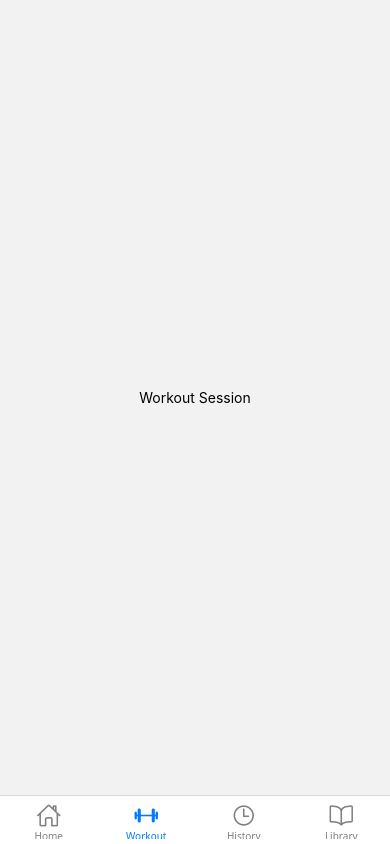
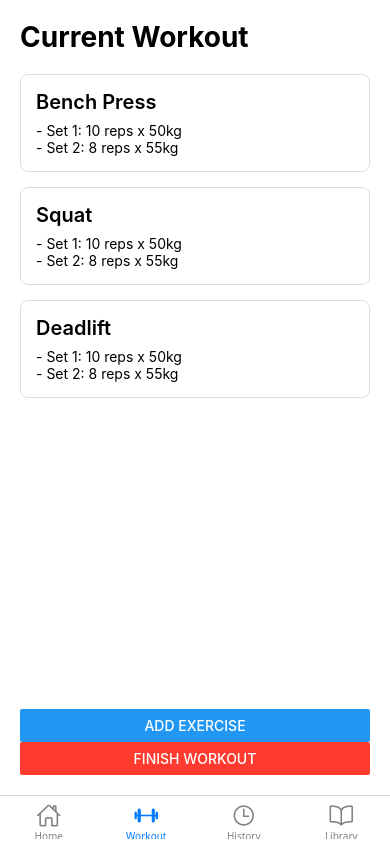
Before and after one commit to VinceAL-9/FreeFit-Logging-App, a React Native app: screen /Workout in a window 390 px wide. Built offline with nearby package versions, Linux system fonts and the light colour scheme.

Commit message:
Implement Workout Session Screen basic version

```diff
--- a/src/screens/WorkoutSessionScreen.tsx
+++ b/src/screens/WorkoutSessionScreen.tsx
@@ -1,9 +1,62 @@
-import { Text, View } from 'react-native';
+// src/screens/WorkoutSessionScreen.tsx
+import { useState } from 'react';
+import { Button, FlatList, StyleSheet, Text, View } from 'react-native';
 
 export default function WorkoutSessionScreen() {
+  const [exercises, setExercises] = useState<string[]>([
+    'Bench Press',
+    'Squat',
+    'Deadlift',
+  ]); // placeholder list
+
   return (
-    <View style={{ flex: 1, justifyContent: 'center', alignItems: 'center' }}>
-      <Text>Workout Session</Text>
+    <View style={styles.container}>
+      <Text style={styles.title}>Current Workout</Text>
+
+      <FlatList
+        data={exercises}
+        keyExtractor={(item) => item}
+        renderItem={({ item }) => (
+          <View style={styles.exerciseCard}>
+            <Text style={styles.exerciseName}>{item}</Text>
+            <Text>- Set 1: 10 reps x 50kg</Text>
+            <Text>- Set 2: 8 reps x 55kg</Text>
+          </View>
+        )}
+      />
+
+      <View style={styles.buttonContainer}>
+        <Button title="Add Exercise" onPress={() => {}} />
+        <Button title="Finish Workout" onPress={() => {}} color="#FF3B30" />
+      </View>
     </View>
   );
 }
+
+const styles = StyleSheet.create({
+  container: {
+    flex: 1,
+    padding: 20,
+    backgroundColor: '#fff',
+  },
+  title: {
+    fontSize: 28,
+    fontWeight: 'bold',
+    marginBottom: 20,
+  },
+  exerciseCard: {
+    padding: 15,
+    marginBottom: 15,
+    borderWidth: 1,
+    borderColor: '#ddd',
+    borderRadius: 8,
+  },
+  exerciseName: {
+    fontSize: 20,
+    fontWeight: '600',
+    marginBottom: 8,
+  },
+  buttonContainer: {
+    marginTop: 20,
+  },
+});
```
